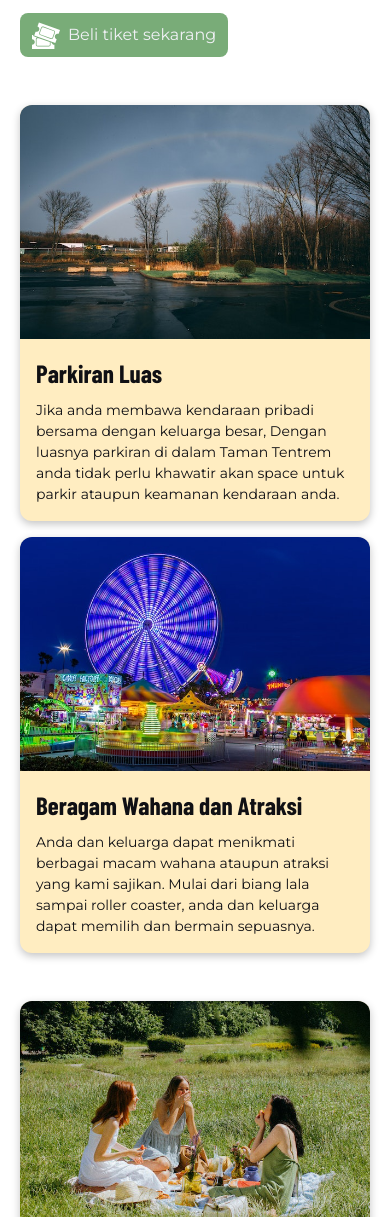
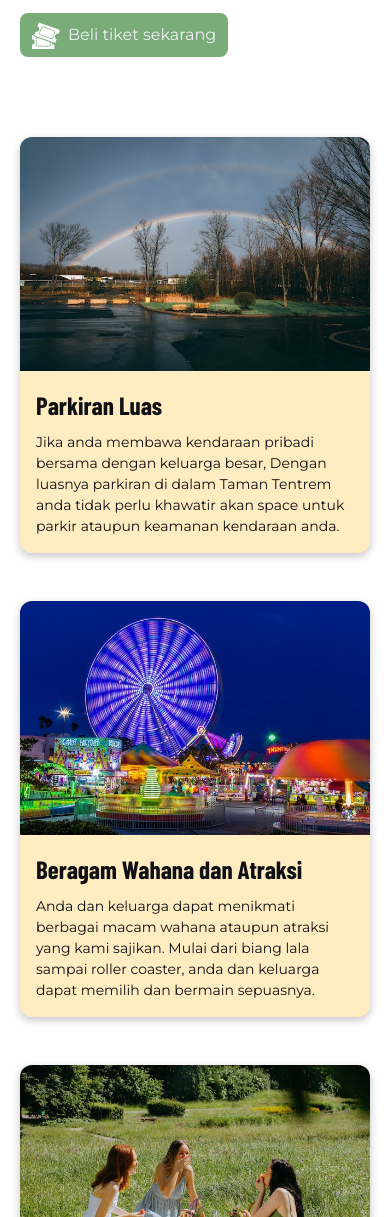
Before and after one commit to bntngbgs/Responsive-Website, a plain HTML site: page Taman Tentrem/index.html in a window 390 px wide. Shown: the part 659-1876 px from the top of the page. Drawn offline with nearby package versions, Linux system fonts and the light colour scheme.

Commit message:
fix margin top on .card

```diff
--- a/Taman Tentrem/css/style.css
+++ b/Taman Tentrem/css/style.css
@@ -472,8 +472,8 @@ header {
     /* margin: 0 auto; */
   }
 
-  .card:nth-of-type(2) {
-    margin-top: 0;
+  .card:nth-of-type(1) {
+    margin-top: 2rem;
   }
 
   .card-image {
```
